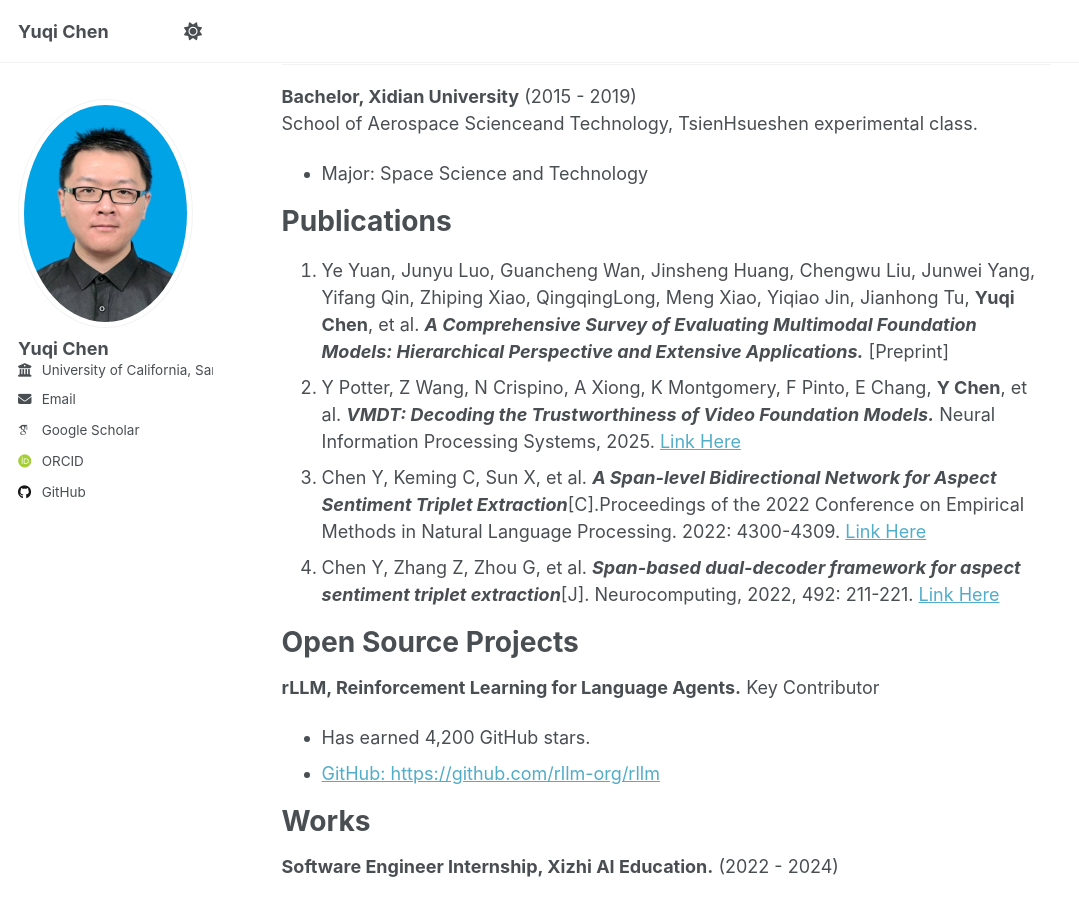
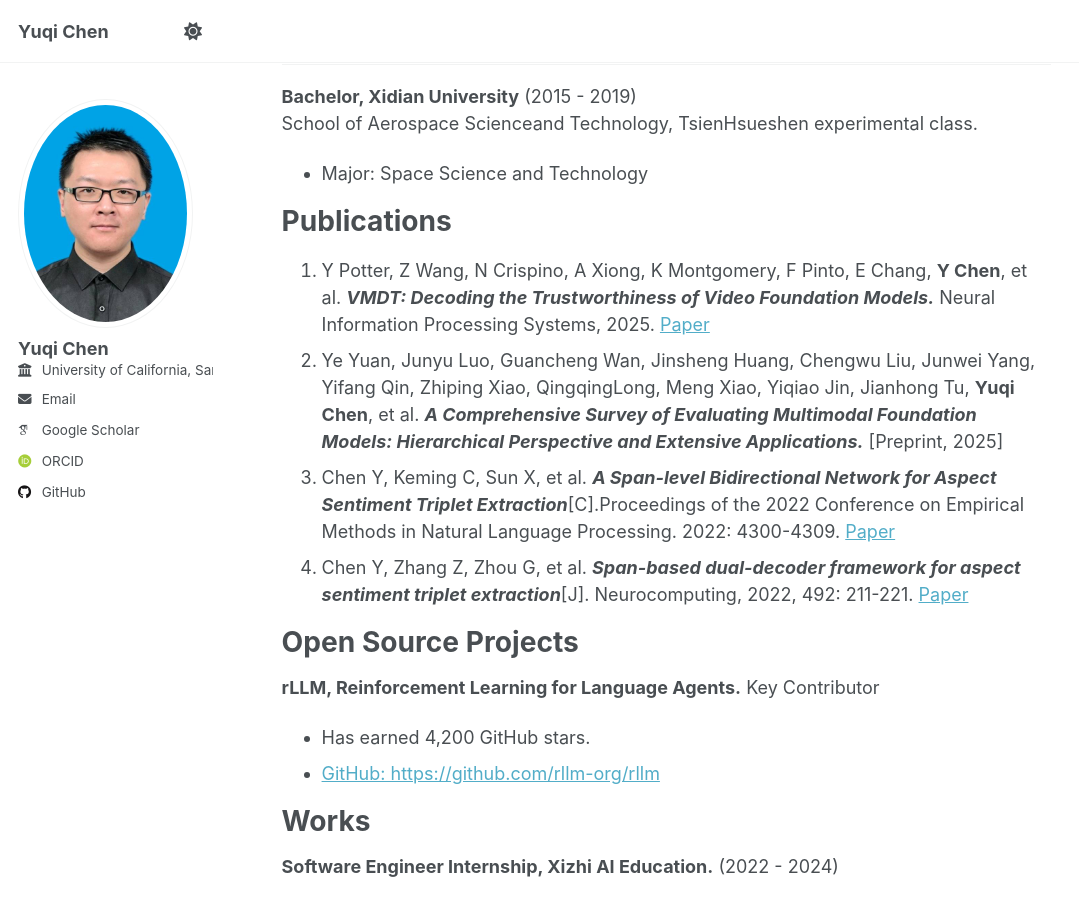
Before and after one commit to GatlingPeaShooter/GatlingPeaShooter.github.io, a Jekyll site: the page built from _pages/about.md, in a window 1280 px wide and 900 px high, scrolled down 928 px. Shown: the whole window, without its empty margins (0-1079 px from the left). Built offline with Jekyll 4.4.1, drawn with Linux system fonts in a browser that asks for light colours; some web fonts are replaced; a script that is not in the unit is left out; some of the changed text lies outside the part shown.

Commit message:
Update about.md
change the order of punlications

```diff
--- a/_pages/about.md
+++ b/_pages/about.md
@@ -53,10 +53,10 @@ School of Aerospace Scienceand Technology, TsienHsueshen experimental class.
 
 Publications
 ======
-1. Ye Yuan, Junyu Luo, Guancheng Wan, Jinsheng Huang, Chengwu Liu, Junwei Yang, Yifang Qin, Zhiping Xiao, QingqingLong, Meng Xiao, Yiqiao Jin, Jianhong Tu, **Yuqi Chen**, et al. **_A Comprehensive Survey of Evaluating Multimodal Foundation Models: Hierarchical Perspective and Extensive Applications._** [Preprint]
-2. Y Potter, Z Wang, N Crispino, A Xiong, K Montgomery, F Pinto, E Chang, **Y Chen**, et al. **_VMDT: Decoding the Trustworthiness of Video Foundation Models._** Neural Information Processing Systems, 2025. [Link Here](https://kylemontgomery1.github.io/assets/pdf/vmdt.pdf)
-3. Chen Y, Keming C, Sun X, et al. _**A Span-level Bidirectional Network for Aspect Sentiment Triplet Extraction**_[C].Proceedings of the 2022 Conference on Empirical Methods in Natural Language Processing. 2022: 4300-4309. [Link Here](https://aclanthology.org/2022.emnlp-main.289.pdf)
-4. Chen Y, Zhang Z, Zhou G, et al. _**Span-based dual-decoder framework for aspect sentiment triplet extraction**_[J]. Neurocomputing, 2022, 492: 211-221. [Link Here](https://www.sciencedirect.com/science/article/abs/pii/S0925231222003897)
+1. Y Potter, Z Wang, N Crispino, A Xiong, K Montgomery, F Pinto, E Chang, **Y Chen**, et al. **_VMDT: Decoding the Trustworthiness of Video Foundation Models._** Neural Information Processing Systems, 2025. [Paper](https://kylemontgomery1.github.io/assets/pdf/vmdt.pdf)
+2. Ye Yuan, Junyu Luo, Guancheng Wan, Jinsheng Huang, Chengwu Liu, Junwei Yang, Yifang Qin, Zhiping Xiao, QingqingLong, Meng Xiao, Yiqiao Jin, Jianhong Tu, **Yuqi Chen**, et al. **_A Comprehensive Survey of Evaluating Multimodal Foundation Models: Hierarchical Perspective and Extensive Applications._** [Preprint, 2025]
+3. Chen Y, Keming C, Sun X, et al. _**A Span-level Bidirectional Network for Aspect Sentiment Triplet Extraction**_[C].Proceedings of the 2022 Conference on Empirical Methods in Natural Language Processing. 2022: 4300-4309. [Paper](https://aclanthology.org/2022.emnlp-main.289.pdf)
+4. Chen Y, Zhang Z, Zhou G, et al. _**Span-based dual-decoder framework for aspect sentiment triplet extraction**_[J]. Neurocomputing, 2022, 492: 211-221. [Paper](https://www.sciencedirect.com/science/article/abs/pii/S0925231222003897)
 
 
 Open Source Projects
```
Also changed, not shown: other parts of _pages/about.md (+1 -1 lines).
